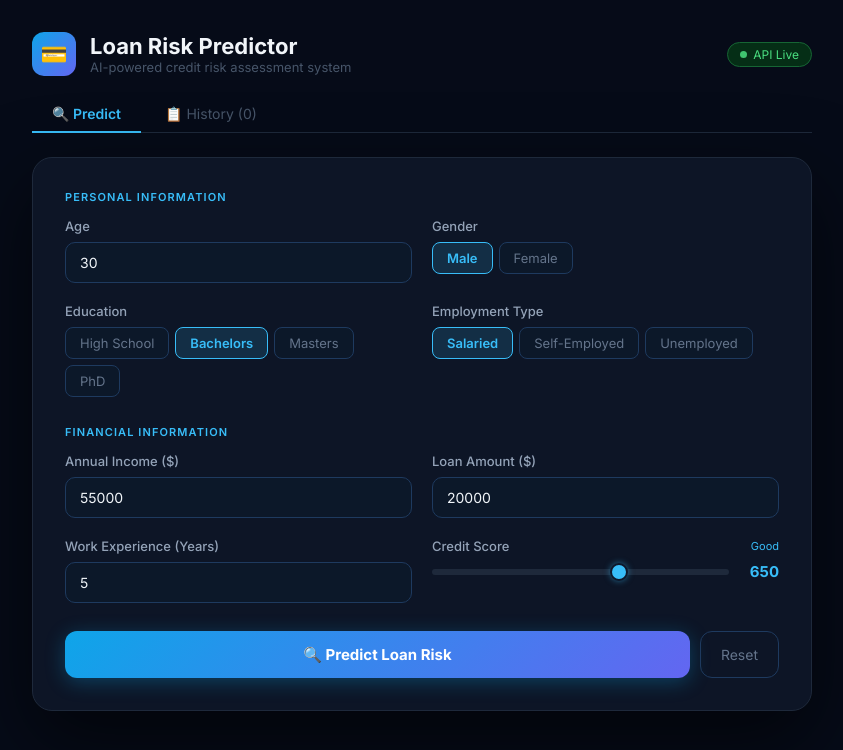
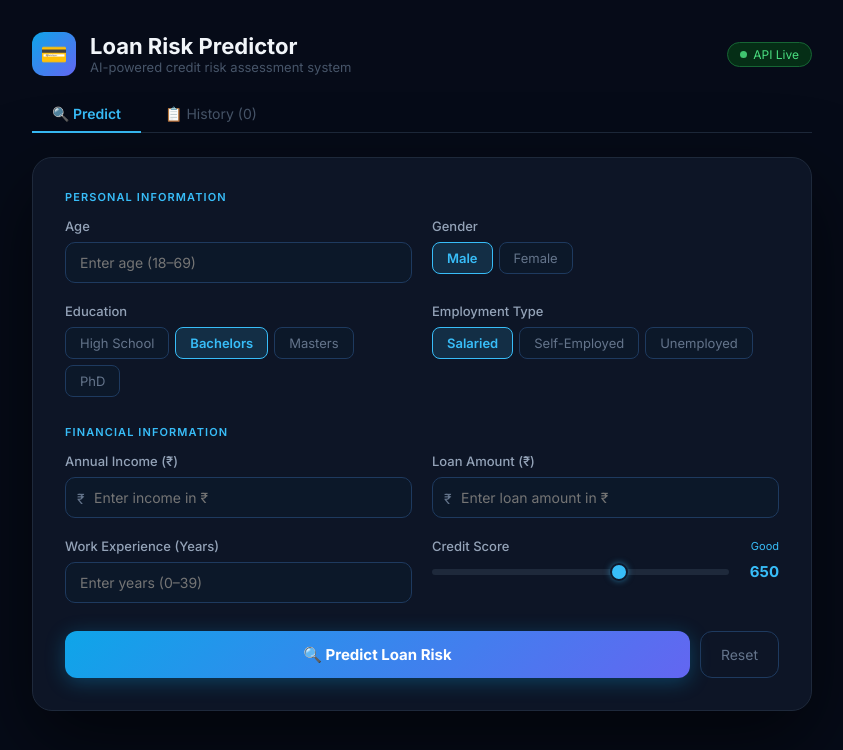
Before and after one commit to brahmmareddy-123/loan_risk_app_int_UI, a React (Vite) app in the folder frontend/: page / in a window 1280 px wide. Shown: the top 750 px of the page, without its empty margins (218-1061 px from the left). Built offline with nearby package versions, Linux system fonts and the light colour scheme.

Commit message:
fix backend URL, INR currency, empty inputs

```diff
--- a/frontend/src/App.jsx
+++ b/frontend/src/App.jsx
@@ -2,16 +2,18 @@ import { useState } from "react";
 import axios from "axios";
 
 // ── Constants ─────────────────────────────────────────────────────
+const BACKEND_URL        = "https://loan-risk-app-backend-main.onrender.com"; // ✅ Render URL
 const GENDER_OPTIONS     = ["Male", "Female"];
 const EDUCATION_OPTIONS  = ["High School", "Bachelors", "Masters", "PhD"];
 const EMPLOYMENT_OPTIONS = ["Salaried", "Self-Employed", "Unemployed"];
 
+// ✅ Empty defaults — no pre-filled values
 const INITIAL_FORM = {
-  age: 30,
-  income: 55000,
-  loan_amount: 20000,
+  age: "",
+  income: "",
+  loan_amount: "",
   credit_score: 650,
-  years_experience: 5,
+  years_experience: "",
   gender: "Male",
   education: "Bachelors",
   employment_type: "Salaried",
@@ -35,6 +37,12 @@ function CreditScoreLabel({ score }) {
   if (score >= 650) return <span style={{ color: "#38bdf8", fontSize: 11 }}>Good</span>;
   if (score >= 500) return <span style={{ color: "#f97316", fontSize: 11 }}>Fair</span>;
   return <span style={{ color: "#f87171", fontSize: 11 }}>Poor</span>;
+}
+
+// ✅ Format number to INR
+function formatINR(value) {
+  if (!value && value !== 0) return "";
+  return Number(value).toLocaleString("en-IN");
 }
 
 // ── Sub-components ────────────────────────────────────────────────
@@ -70,14 +78,34 @@ function InputField({ label, sublabel, children }) {
   );
 }
 
-function NumberInput({ value, onChange, min, max, placeholder }) {
+// ✅ Fixed number input — no default 0, backspace works properly
+function NumberInput({ value, onChange, min, max, placeholder, prefix }) {
   return (
-    <input type="number" min={min} max={max}
-      placeholder={placeholder} value={value}
-      onChange={e => onChange(Number(e.target.value))}
+    <div style={{ position: "relative" }}>
+      {prefix && (
+        <span style={{
+          position: "absolute", left: 12, top: "50%", transform: "translateY(-50%)",
+          color: "#64748b", fontSize: 14, pointerEvents: "none"
+        }}>{prefix}</span>
+      )}
+      <input
+        type="text"
+        inputMode="numeric"
+        placeholder={placeholder}
+        value={value === "" ? "" : value}
+        onChange={e => {
+          const raw = e.target.value.replace(/[^0-9]/g, ""); // only digits
+          if (raw === "") {
+            onChange("");
+            return;
+          }
+          const num = Number(raw);
+          if (max && num > max) return;
+          onChange(num);
+        }}
         style={{
           background: "#0c1829", border: "1px solid #1e3a5f",
-        borderRadius: 10, padding: "11px 14px",
+          borderRadius: 10, padding: prefix ? "11px 14px 11px 28px" : "11px 14px",
           color: "#f1f5f9", fontSize: 14, outline: "none",
           width: "100%", fontFamily: "inherit",
           transition: "border 0.2s",
@@ -85,17 +113,18 @@ function NumberInput({ value, onChange, min, max, placeholder }) {
         onFocus={e => e.target.style.borderColor = "#38bdf8"}
         onBlur={e => e.target.style.borderColor = "#1e3a5f"}
       />
+    </div>
   );
 }
 
 function HistoryTable({ history }) {
-  if (!history.length) return null;
+  if (!history.length) return (
+    <div style={{ textAlign: "center", color: "#475569", padding: "2rem", fontSize: 14 }}>
+      No predictions yet. Go to Predict tab and submit a form.
+    </div>
+  );
   return (
-    <div style={{ marginTop: "2rem" }}>
-      <h3 style={{ fontSize: 15, color: "#94a3b8", fontWeight: 600, marginBottom: 12,
-        borderBottom: "1px solid #1e293b", paddingBottom: 10 }}>
-        📋 Prediction History ({history.length})
-      </h3>
+    <div style={{ marginTop: "0.5rem" }}>
       <div style={{ overflowX: "auto" }}>
         <table style={{ width: "100%", borderCollapse: "collapse", fontSize: 13 }}>
           <thead>
@@ -114,8 +143,8 @@ function HistoryTable({ history }) {
                   background: i % 2 === 0 ? "transparent" : "rgba(255,255,255,0.01)" }}>
                   <td style={{ padding: "8px 10px", color: "#475569" }}>{i + 1}</td>
                   <td style={{ padding: "8px 10px", color: "#e2e8f0" }}>{row.input.age}</td>
-                  <td style={{ padding: "8px 10px", color: "#e2e8f0" }}>${row.input.income.toLocaleString()}</td>
-                  <td style={{ padding: "8px 10px", color: "#e2e8f0" }}>${row.input.loan_amount.toLocaleString()}</td>
+                  <td style={{ padding: "8px 10px", color: "#e2e8f0" }}>₹{Number(row.input.income).toLocaleString("en-IN")}</td>
+                  <td style={{ padding: "8px 10px", color: "#e2e8f0" }}>₹{Number(row.input.loan_amount).toLocaleString("en-IN")}</td>
                   <td style={{ padding: "8px 10px", color: "#e2e8f0" }}>{row.input.credit_score}</td>
                   <td style={{ padding: "8px 10px", color: "#e2e8f0" }}>{row.input.employment_type}</td>
                   <td style={{ padding: "8px 10px" }}>
@@ -144,20 +173,48 @@ export default function App() {
   const [loading, setLoading] = useState(false);
   const [error, setError]     = useState(null);
   const [history, setHistory] = useState([]);
-  const [tab, setTab]         = useState("form"); // "form" | "history"
+  const [tab, setTab]         = useState("form");
 
   const set = (key, val) => setForm(f => ({ ...f, [key]: val }));
 
+  // ✅ Validate before submit
+  const validate = () => {
+    if (form.age === "" || form.age < 18 || form.age > 69)
+      return "Please enter a valid Age (18–69)";
+    if (form.income === "" || form.income < 0)
+      return "Please enter a valid Annual Income";
+    if (form.loan_amount === "" || form.loan_amount < 0)
+      return "Please enter a valid Loan Amount";
+    if (form.years_experience === "" || form.years_experience < 0)
+      return "Please enter valid Work Experience";
+    return null;
+  };
+
   const handleSubmit = async () => {
+    const validationError = validate();
+    if (validationError) { setError(validationError); return; }
+
     setLoading(true);
     setResult(null);
     setError(null);
+
+    const payload = {
+      age:              Number(form.age),
+      income:           Number(form.income),
+      loan_amount:      Number(form.loan_amount),
+      credit_score:     Number(form.credit_score),
+      years_experience: Number(form.years_experience),
+      gender:           form.gender,
+      education:        form.education,
+      employment_type:  form.employment_type,
+    };
+
     try {
-      const res = await axios.post("https://loan-risk-app-backend-main.onrender.com/predict", form);
+      const res = await axios.post(`${BACKEND_URL}/predict`, payload);
       setResult(res.data);
       setHistory(prev => [{ input: form, result: res.data }, ...prev]);
     } catch {
-      setError("❌ Cannot connect to backend. Make sure FastAPI is running on port 8000.");
+      setError("❌ Cannot connect to backend. Check if Render service is live at: " + BACKEND_URL);
     }
     setLoading(false);
   };
@@ -169,6 +226,10 @@ export default function App() {
   };
 
   const riskColor = result ? getRiskColor(result.risk_label) : null;
+
+  // ✅ Loan to income warning only when both have values
+  const showWarning = form.income && form.loan_amount &&
+    Number(form.loan_amount) > Number(form.income) * 0.6;
 
   return (
     <div style={{ minHeight: "100vh", background: "#060b18",
@@ -202,8 +263,7 @@ export default function App() {
         </div>
 
         {/* ── Tabs ── */}
-        <div style={{ display: "flex", gap: 4, borderBottom: "1px solid #1e293b",
-          marginTop: "1.25rem" }}>
+        <div style={{ display: "flex", gap: 4, borderBottom: "1px solid #1e293b", marginTop: "1.25rem" }}>
           {["form", "history"].map(t => (
             <button key={t} onClick={() => setTab(t)}
               style={{
@@ -211,8 +271,7 @@ export default function App() {
                 cursor: "pointer", fontSize: 14, fontFamily: "inherit",
                 color: tab === t ? "#38bdf8" : "#475569",
                 borderBottom: tab === t ? "2px solid #38bdf8" : "2px solid transparent",
-                fontWeight: tab === t ? 600 : 400, transition: "all 0.2s",
-                marginBottom: -1,
+                fontWeight: tab === t ? 600 : 400, transition: "all 0.2s", marginBottom: -1,
               }}>
               {t === "form" ? "🔍 Predict" : `📋 History (${history.length})`}
             </button>
@@ -222,22 +281,22 @@ export default function App() {
 
       {/* ── Main Card ── */}
       <div style={{ width: "100%", maxWidth: 780,
-        background: "#0d1526", borderRadius: 20,
-        border: "1px solid #1e293b",
+        background: "#0d1526", borderRadius: 20, border: "1px solid #1e293b",
         boxShadow: "0 30px 80px rgba(0,0,0,0.6)", padding: "2rem" }}>
 
         {tab === "history" ? (
           <HistoryTable history={history} />
         ) : (
           <>
-            {/* ── Section: Personal Info ── */}
+            {/* ── Personal Info ── */}
             <p style={{ fontSize: 11, color: "#38bdf8", fontWeight: 600,
               letterSpacing: "0.1em", marginBottom: 14 }}>PERSONAL INFORMATION</p>
 
             <div style={{ display: "grid", gridTemplateColumns: "1fr 1fr", gap: "1.25rem", marginBottom: "1.75rem" }}>
               <InputField label="Age">
                 <NumberInput value={form.age} min={18} max={69}
-                  placeholder="18 – 69" onChange={v => set("age", v)} />
+                  placeholder="Enter age (18–69)"
+                  onChange={v => set("age", v)} />
               </InputField>
 
               <InputField label="Gender">
@@ -256,24 +315,29 @@ export default function App() {
               </InputField>
             </div>
 
-            {/* ── Section: Financial Info ── */}
+            {/* ── Financial Info ── */}
             <p style={{ fontSize: 11, color: "#38bdf8", fontWeight: 600,
               letterSpacing: "0.1em", marginBottom: 14 }}>FINANCIAL INFORMATION</p>
 
             <div style={{ display: "grid", gridTemplateColumns: "1fr 1fr", gap: "1.25rem", marginBottom: "1.75rem" }}>
-              <InputField label="Annual Income ($)">
-                <NumberInput value={form.income} min={0} max={100000}
-                  placeholder="e.g. 55000" onChange={v => set("income", v)} />
+              <InputField label="Annual Income (₹)">
+                <NumberInput value={form.income} min={0}
+                  placeholder="Enter income in ₹"
+                  prefix="₹"
+                  onChange={v => set("income", v)} />
               </InputField>
 
-              <InputField label="Loan Amount ($)">
-                <NumberInput value={form.loan_amount} min={0} max={50000}
-                  placeholder="e.g. 20000" onChange={v => set("loan_amount", v)} />
+              <InputField label="Loan Amount (₹)">
+                <NumberInput value={form.loan_amount} min={0}
+                  placeholder="Enter loan amount in ₹"
+                  prefix="₹"
+                  onChange={v => set("loan_amount", v)} />
               </InputField>
 
               <InputField label="Work Experience (Years)">
                 <NumberInput value={form.years_experience} min={0} max={39}
-                  placeholder="0 – 39" onChange={v => set("years_experience", v)} />
+                  placeholder="Enter years (0–39)"
+                  onChange={v => set("years_experience", v)} />
               </InputField>
 
               <InputField
@@ -290,8 +354,8 @@ export default function App() {
               </InputField>
             </div>
 
-            {/* ── Loan to Income Ratio Warning ── */}
-            {form.loan_amount > form.income * 0.6 && (
+            {/* ── Warning ── */}
+            {showWarning && (
               <div style={{ background: "#1c0f00", border: "1px solid #92400e",
                 borderRadius: 10, padding: "10px 14px", marginBottom: "1.25rem",
                 fontSize: 13, color: "#fdba74", display: "flex", gap: 8, alignItems: "center" }}>
@@ -334,14 +398,13 @@ export default function App() {
               </div>
             )}
 
-            {/* ── Result Card ── */}
+            {/* ── Result ── */}
             {result && riskColor && (
               <div style={{ marginTop: "1.5rem", borderRadius: 16,
                 border: `1.5px solid ${riskColor.border}`,
                 background: riskColor.bg, padding: "1.5rem",
                 animation: "fadeIn 0.4s ease" }}>
 
-                {/* Result Header */}
                 <div style={{ display: "flex", alignItems: "center",
                   justifyContent: "space-between", marginBottom: "1.25rem" }}>
                   <div>
@@ -349,7 +412,9 @@ export default function App() {
                       {getRiskEmoji(result.risk_label)} {result.risk_label}
                     </div>
                     <div style={{ fontSize: 13, color: "#64748b", marginTop: 3 }}>
-                      {result.approved ? "Loan application likely to be approved" : "Loan application likely to be rejected"}
+                      {result.approved
+                        ? "Loan application likely to be approved"
+                        : "Loan application likely to be rejected"}
                     </div>
                   </div>
                   <div style={{ textAlign: "right" }}>
@@ -360,7 +425,6 @@ export default function App() {
                   </div>
                 </div>
 
-                {/* Probability Bar */}
                 <div style={{ height: 8, background: "#1e293b",
                   borderRadius: 99, overflow: "hidden", marginBottom: "1.25rem" }}>
                   <div style={{
@@ -373,7 +437,6 @@ export default function App() {
                   }} />
                 </div>
 
-                {/* Approval vs Rejection Stats */}
                 <div style={{ display: "grid", gridTemplateColumns: "1fr 1fr",
                   gap: 12, marginBottom: "1.25rem" }}>
                   {[
@@ -389,7 +452,6 @@ export default function App() {
                   ))}
                 </div>
 
-                {/* Risk Factors */}
                 <div>
                   <p style={{ fontSize: 12, color: "#64748b", fontWeight: 600,
                     letterSpacing: "0.08em", marginBottom: 10 }}>RISK FACTORS DETECTED</p>
@@ -397,8 +459,7 @@ export default function App() {
                     {result.risk_factors.map((f, i) => (
                       <div key={i} style={{ display: "flex", alignItems: "center",
                         gap: 8, fontSize: 13, color: "#cbd5e1" }}>
-                        <span style={{ color: result.approved ? "#4ade80" : "#f97316",
-                          fontSize: 10 }}>●</span>
+                        <span style={{ color: result.approved ? "#4ade80" : "#f97316", fontSize: 10 }}>●</span>
                         {f}
                       </div>
                     ))}
@@ -411,7 +472,7 @@ export default function App() {
       </div>
 
       <style>{`
-        @keyframes fadeIn { from { opacity: 0; transform: translateY(10px); } to { opacity: 1; transform: translateY(0); } }
+        @keyframes fadeIn { from { opacity:0; transform:translateY(10px); } to { opacity:1; transform:translateY(0); } }
         @keyframes pulse  { 0%,100%{ opacity:1; } 50%{ opacity:0.3; } }
       `}</style>
     </div>
```
Lines whose indentation alone changed are shown as unchanged.
